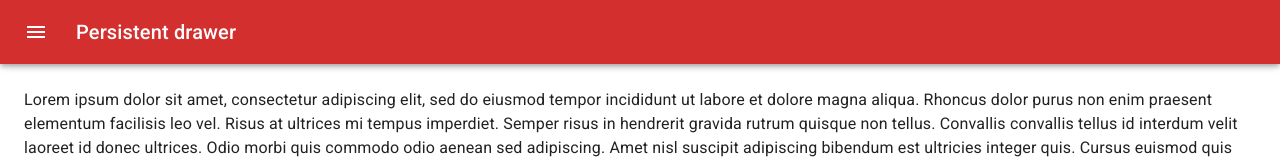
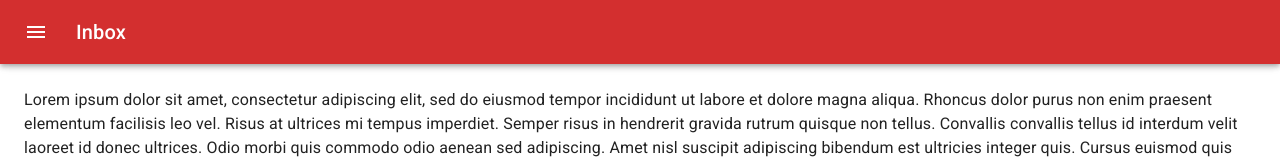
Before and after one commit to qhuydtvt/mx-react-template, a React (Create React App) app: page / in a window 1280 px wide. Shown: the top 160 px of the page. Built offline with nearby package versions, Linux system fonts and the light colour scheme.

Commit message:
Change header of appbar

```diff
--- a/src/components/MainLayout.tsx
+++ b/src/components/MainLayout.tsx
@@ -118,7 +118,7 @@ export default function MainLayout(): JSX.Element {
             <MenuIcon />
           </IconButton>
           <Typography variant="h6" noWrap>
-            Persistent drawer
+            Inbox
           </Typography>
         </Toolbar>
       </AppBar>
```
